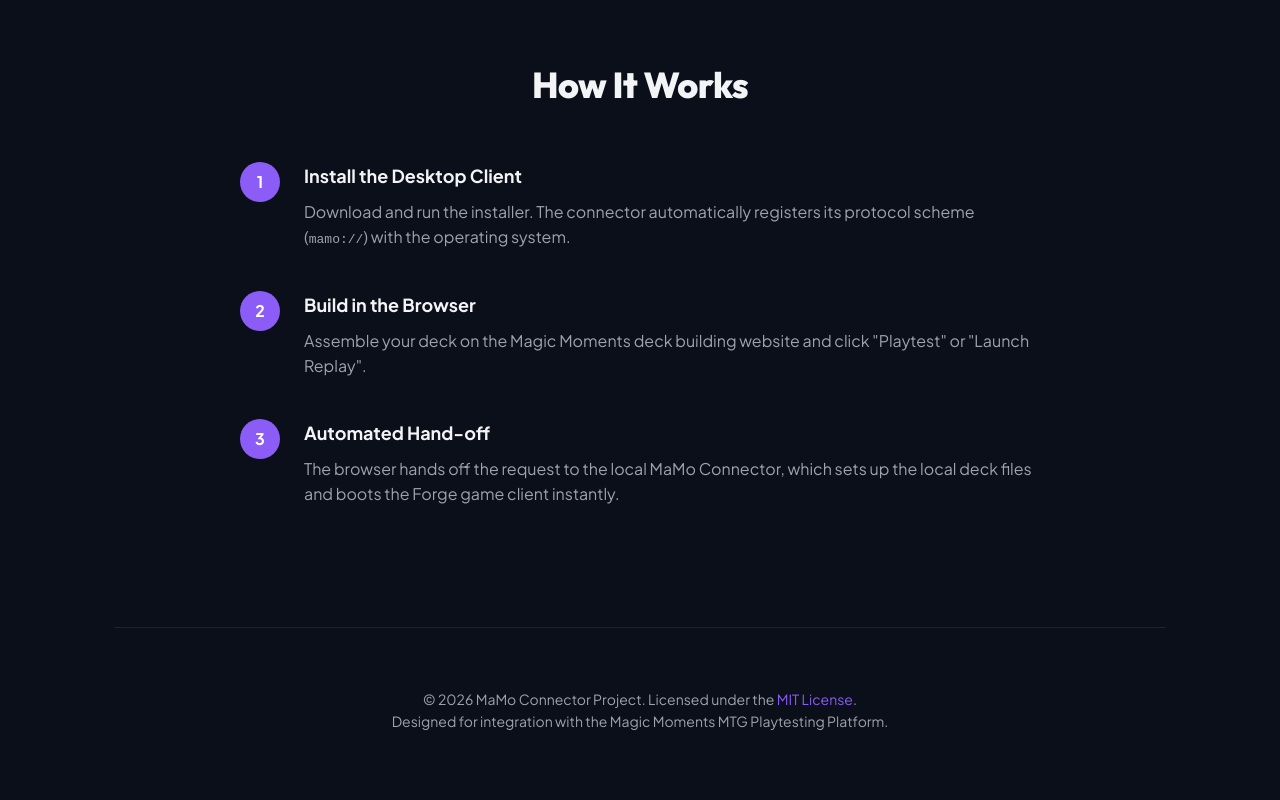
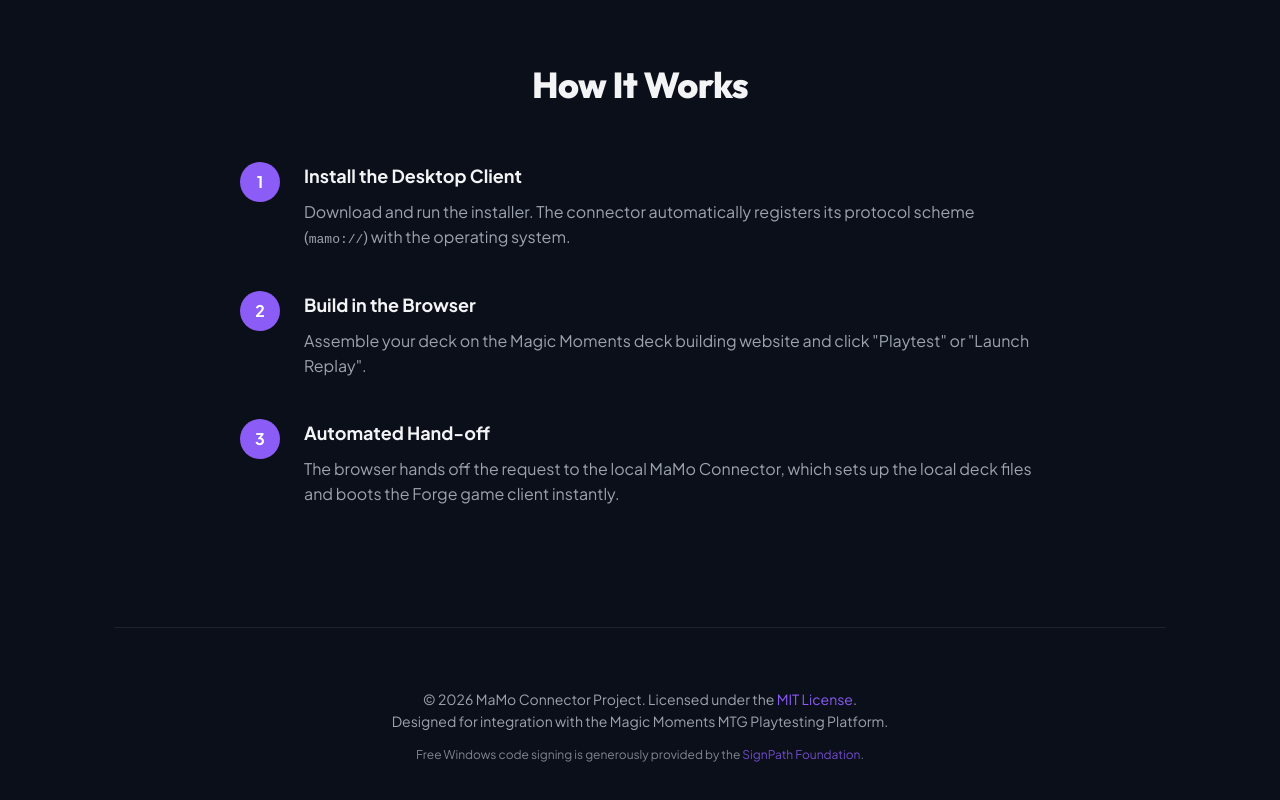
Before and after one commit to killriam/mamo-Connector, a plain HTML site: page docs/index.html in a window 1280 px wide. Shown: the part 1125-1925 px from the top of the page. Before the commit the page ends 1898 px from the top, so only its background shows below. Drawn offline with Linux system fonts and the light colour scheme.

Commit message:
docs: add SignPath attribution to landing page and Privacy Policy to README

```diff
--- a/docs/index.html
+++ b/docs/index.html
@@ -368,6 +368,7 @@
         <footer>
             <p>&copy; 2026 MaMo Connector Project. Licensed under the <a href="https://github.com/killriam/mamo-Connector/blob/main/LICENSE" target="_blank" rel="noopener">MIT License</a>.</p>
             <p>Designed for integration with the Magic Moments MTG Playtesting Platform.</p>
+            <p style="margin-top: 12px; font-size: 12px; opacity: 0.8;">Free Windows code signing is generously provided by the <a href="https://signpath.org" target="_blank" rel="noopener">SignPath Foundation</a>.</p>
         </footer>
     </div>
 
```
Also changed, not shown: 1 other file.
